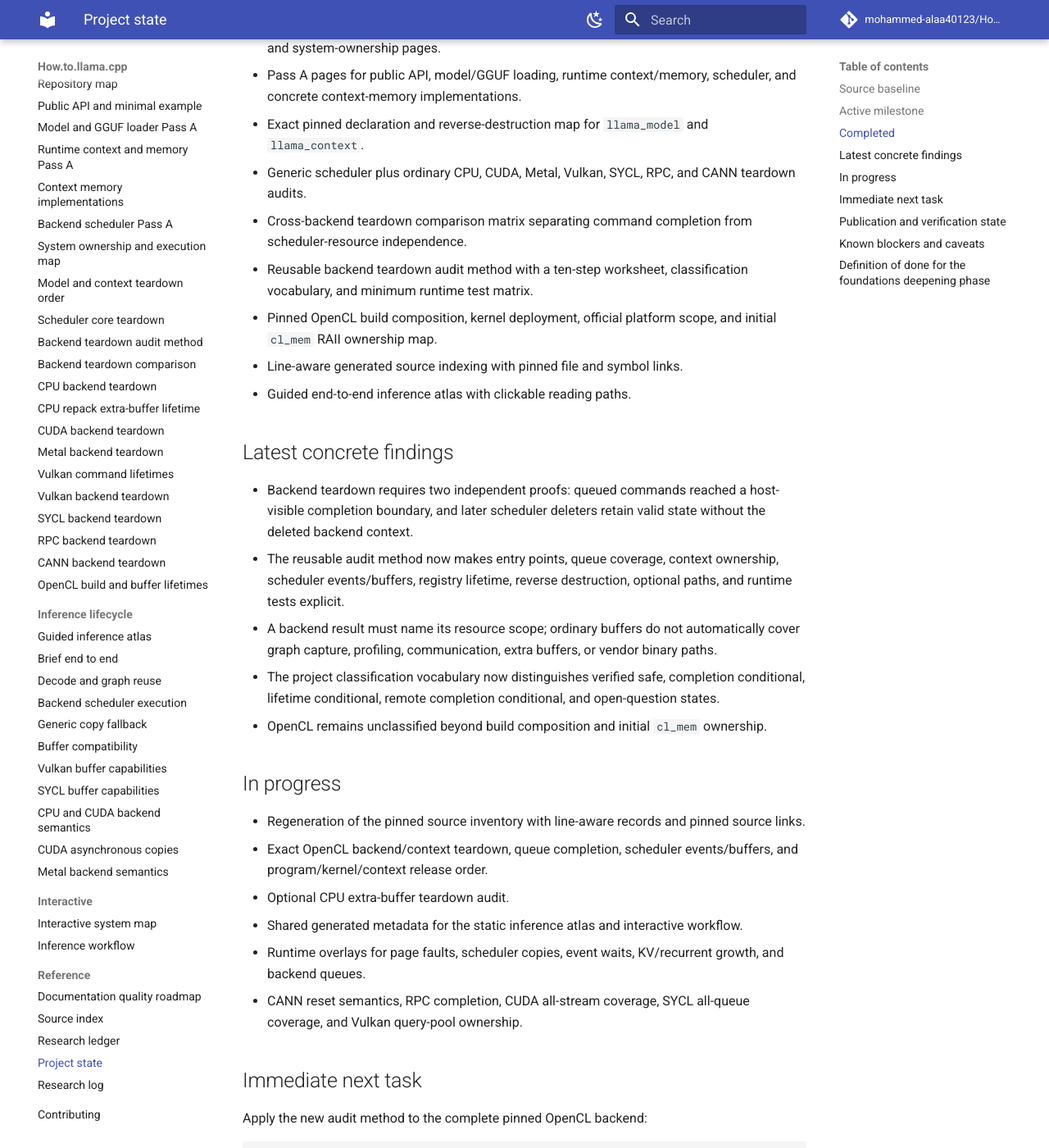
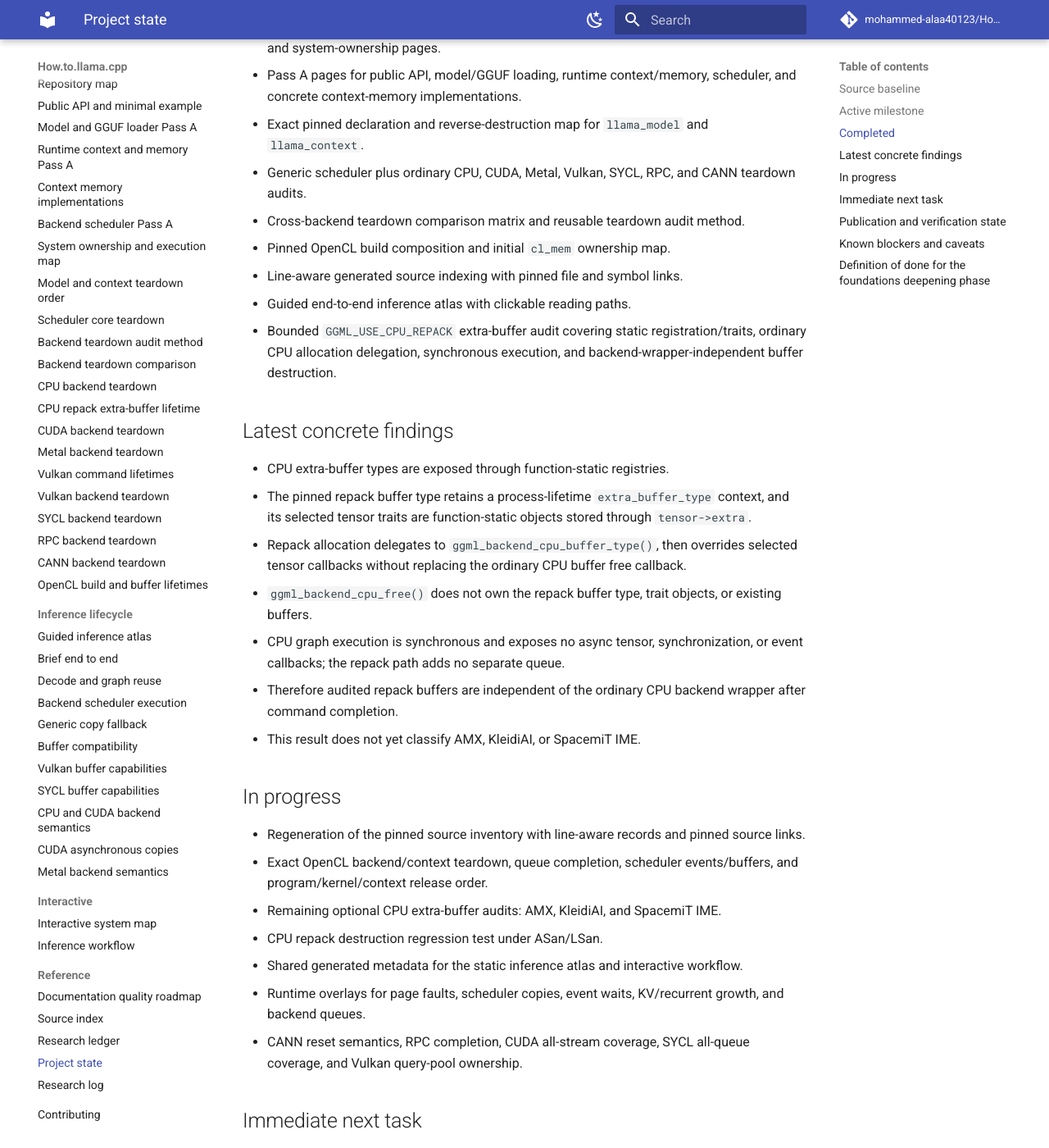
Before and after one commit to mohammed-alaa40123/How.to.llama.cpp, an MkDocs documentation site: the page built from docs/reference/project-state.md, in a window 1280 px wide and 1400 px high, scrolled down 762 px. Shown: the whole window at 82% size. Built offline with MkDocs 1.6.1 and Material for MkDocs 9.7.7, drawn with Linux system fonts in a browser that asks for light colours; comment, search, counter and statistics services are not loaded; some of the changed text lies outside the part shown.

Commit message:
docs: update project state for CPU repack audit

````diff
--- a/docs/reference/project-state.md
+++ b/docs/reference/project-state.md
@@ -22,65 +22,61 @@ Read this file after the root README on every run. It is the compact checkpoint
 - Pass A pages for public API, model/GGUF loading, runtime context/memory, scheduler, and concrete context-memory implementations.
 - Exact pinned declaration and reverse-destruction map for `llama_model` and `llama_context`.
 - Generic scheduler plus ordinary CPU, CUDA, Metal, Vulkan, SYCL, RPC, and CANN teardown audits.
-- Cross-backend teardown comparison matrix separating command completion from scheduler-resource independence.
-- Reusable backend teardown audit method with a ten-step worksheet, classification vocabulary, and minimum runtime test matrix.
-- Pinned OpenCL build composition, kernel deployment, official platform scope, and initial `cl_mem` RAII ownership map.
+- Cross-backend teardown comparison matrix and reusable teardown audit method.
+- Pinned OpenCL build composition and initial `cl_mem` ownership map.
 - Line-aware generated source indexing with pinned file and symbol links.
 - Guided end-to-end inference atlas with clickable reading paths.
+- Bounded `GGML_USE_CPU_REPACK` extra-buffer audit covering static registration/traits, ordinary CPU allocation delegation, synchronous execution, and backend-wrapper-independent buffer destruction.
 
 ## Latest concrete findings
 
-- Backend teardown requires two independent proofs: queued commands reached a host-visible completion boundary, and later scheduler deleters retain valid state without the deleted backend context.
-- The reusable audit method now makes entry points, queue coverage, context ownership, scheduler events/buffers, registry lifetime, reverse destruction, optional paths, and runtime tests explicit.
-- A backend result must name its resource scope; ordinary buffers do not automatically cover graph capture, profiling, communication, extra buffers, or vendor binary paths.
-- The project classification vocabulary now distinguishes verified safe, completion conditional, lifetime conditional, remote completion conditional, and open-question states.
-- OpenCL remains unclassified beyond build composition and initial `cl_mem` ownership.
+- CPU extra-buffer types are exposed through function-static registries.
+- The pinned repack buffer type retains a process-lifetime `extra_buffer_type` context, and its selected tensor traits are function-static objects stored through `tensor->extra`.
+- Repack allocation delegates to `ggml_backend_cpu_buffer_type()`, then overrides selected tensor callbacks without replacing the ordinary CPU buffer free callback.
+- `ggml_backend_cpu_free()` does not own the repack buffer type, trait objects, or existing buffers.
+- CPU graph execution is synchronous and exposes no async tensor, synchronization, or event callbacks; the repack path adds no separate queue.
+- Therefore audited repack buffers are independent of the ordinary CPU backend wrapper after command completion.
+- This result does not yet classify AMX, KleidiAI, or SpacemiT IME.
 
 ## In progress
 
 - Regeneration of the pinned source inventory with line-aware records and pinned source links.
 - Exact OpenCL backend/context teardown, queue completion, scheduler events/buffers, and program/kernel/context release order.
-- Optional CPU extra-buffer teardown audit.
+- Remaining optional CPU extra-buffer audits: AMX, KleidiAI, and SpacemiT IME.
+- CPU repack destruction regression test under ASan/LSan.
 - Shared generated metadata for the static inference atlas and interactive workflow.
 - Runtime overlays for page faults, scheduler copies, event waits, KV/recurrent growth, and backend queues.
 - CANN reset semantics, RPC completion, CUDA all-stream coverage, SYCL all-queue coverage, and Vulkan query-pool ownership.
 
 ## Immediate next task
 
-Apply the new audit method to the complete pinned OpenCL backend:
+Finish the OpenCL teardown audit when the complete pinned source is searchable. If that source-access blocker persists, continue the optional CPU series with AMX:
 
 ```text
-backend free entry
-→ submission and queue model
-→ host-visible completion boundary
-→ scheduler event/buffer deleter independence
-→ program/kernel/context release
-→ optional binary-library lifetime
-→ bounded teardown classification
+AMX buffer type and registration
+→ allocation/free callbacks
+→ tensor->extra ownership
+→ execution and thread synchronization
+→ backend-wrapper deleter independence
+→ bounded classification
 ```
-
-Then audit optional CPU extra-buffer deleters independently.
 
 ## Publication and verification state
 
 - Work is published in PR #1 from branch `automation/backend-teardown-audit-method`.
-- PR head after the context updates: `4a9a789f4d2f8f9a7e8c8eec69f8ae6c2c4b4f8b`; this state file adds a later branch commit.
-- Added `docs/architecture/backend-teardown-audit-method.md` and linked it before the comparison page.
-- Added detailed note `logs/research/2026-07-14/0249-backend-teardown-audit-method.md`.
+- Added `docs/architecture/cpu-repack-extra-buffer-lifetime.md` and linked it after the ordinary CPU teardown page.
+- Added detailed note `logs/research/2026-07-14/0351-cpu-repack-extra-buffer-lifetime.md`.
 - Updated README TODOs and the research log; the research ledger was unchanged because no external source changed.
-- Documentation CI run `29294594266` was `in_progress` when checked; no failure was available to inspect yet.
-- Combined commit status returned no separate status records.
-- Full local validation could not run because the execution environment could not resolve `github.com` and has no checkout.
-- Direct Pages root and atlas-route opening was rejected by the web safe-URL gate, so live HTTP/rendered-content verification remained blocked.
-- The new branch page cannot appear on public Pages until the PR is merged and the main deployment completes.
+- Local cloning still failed with `Could not resolve host: github.com`, so local Python tests, strict MkDocs build, and `check_site.sh` could not run.
+- GitHub Actions and Pages status are recorded below after final checks.
 
 ## Known blockers and caveats
 
 - **Pinned regeneration blocker:** local GitHub DNS resolution failed, so the source index could not be regenerated here.
 - **Large upstream file blocker:** the connector still exposes the pinned OpenCL blob as truncated output and exact hidden symbols remain difficult to search.
 - **Local validation blocker:** Python tests, strict MkDocs build, and `check_site.sh` require a usable checkout.
-- **CI state:** Documentation CI was still running at final check, not failed.
-- **Pages verification blocker:** the web safe-URL gate rejected direct access; the new route is also branch-only until merge.
+- **Pages verification caveat:** the new route is branch-only until PR #1 is merged and main Pages redeploys.
+- **Scope caveat:** repack does not stand in for AMX, KleidiAI, SpacemiT IME, HBM, or future CPU extra-buffer implementations.
 - Mapping, allocation, residency, validity, command completion, ownership, reset, and release remain distinct states.
 
 ## Definition of done for the foundations deepening phase
````
Also changed, not shown: other parts of docs/reference/project-state.md (+1 -1 lines).
